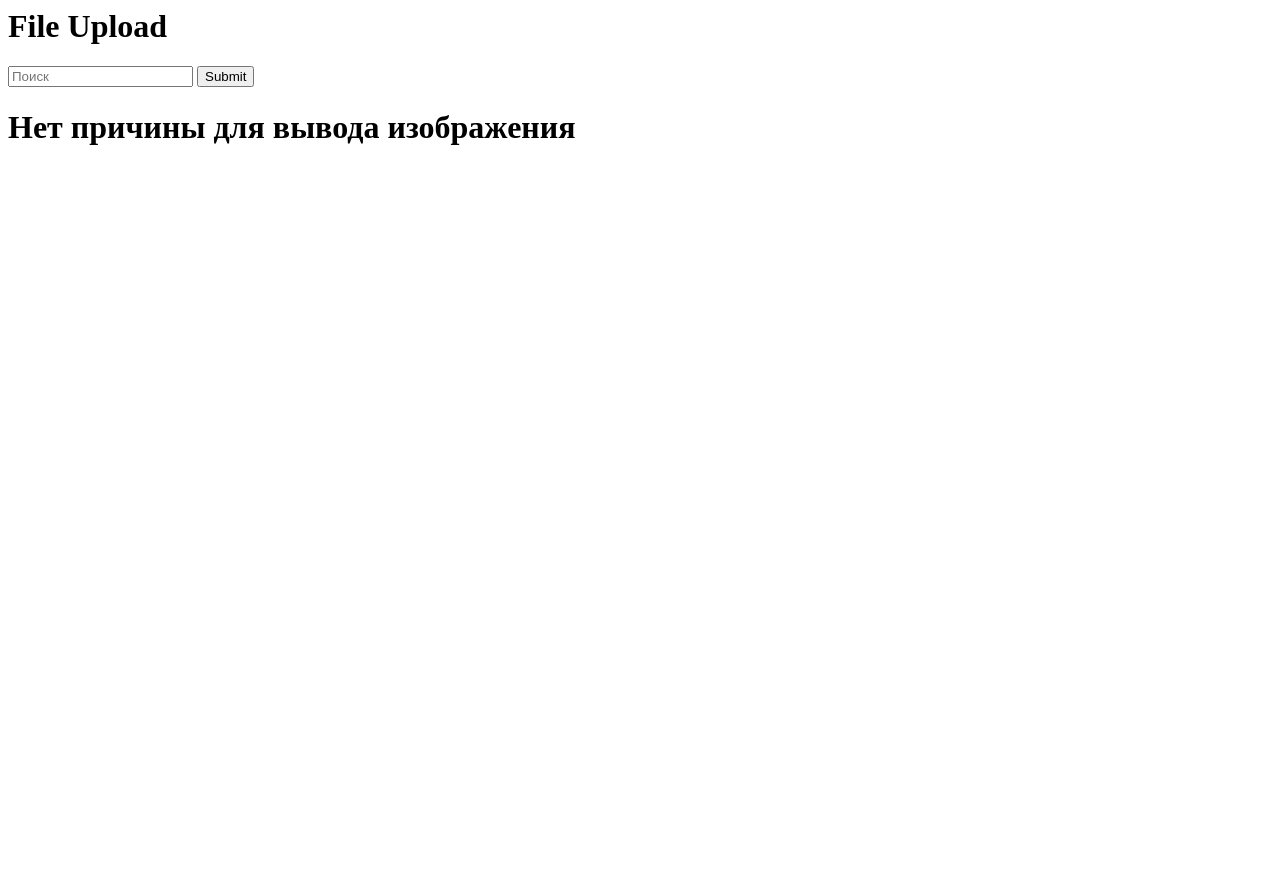
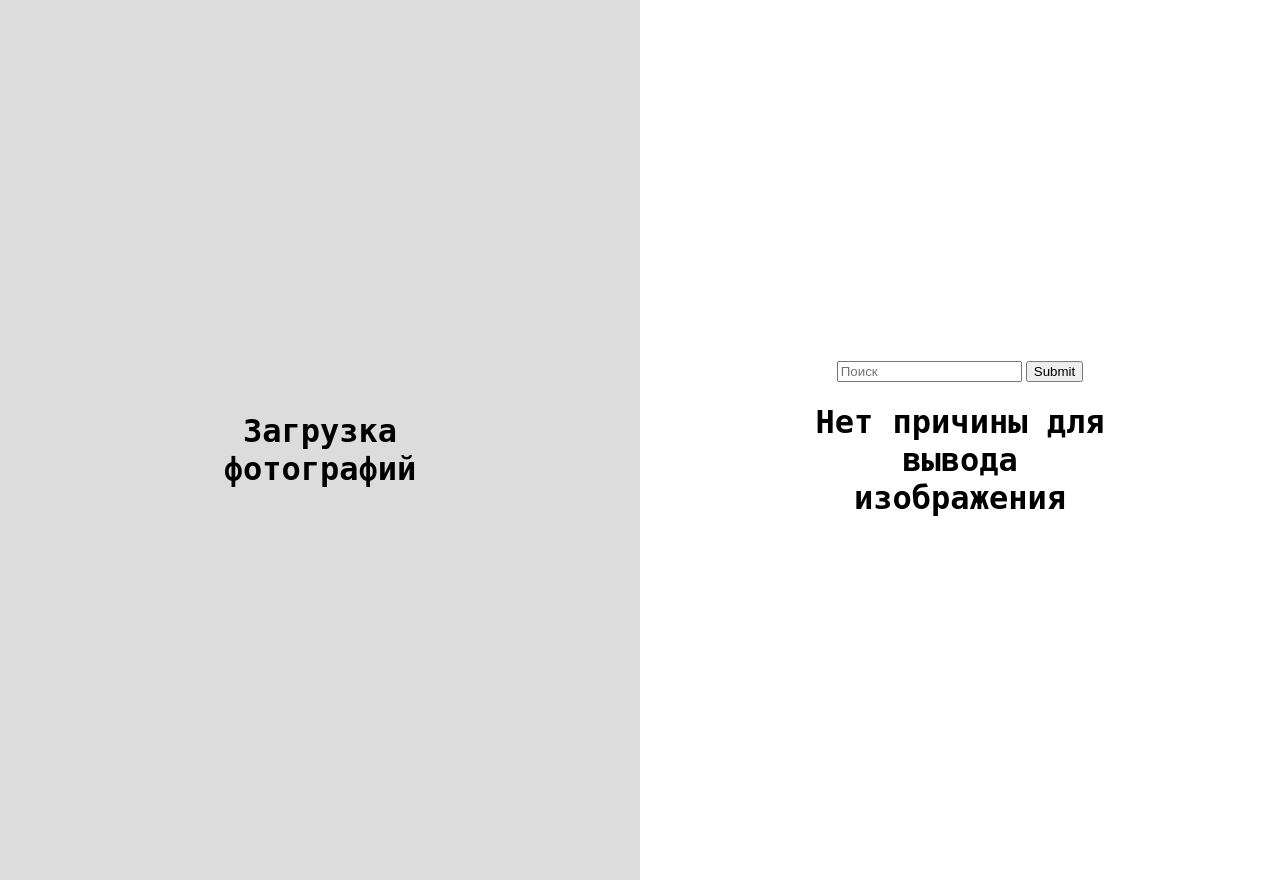
Before and after one commit to greenatom-foundation/API-interface-photo-storage, a Flask app: page / in a window 1280 px wide. Run offline with Flask 2, Linux system fonts and the light colour scheme; some libraries are stand-ins or nearby versions.

Commit message:
Работа над внешним видом страницы

```diff
--- /dev/null
+++ b/app/static/style.css
@@ -0,0 +1,39 @@
+/* Split the screen in half */
+.split {
+  height: 100%;
+  width: 50%;
+  position: fixed;
+  z-index: 1;
+  top: 0;
+  overflow-x: hidden;
+  padding-top: 20px;
+}
+
+/* Control the left side */
+.left {
+  left: 0;
+  background-color: #DCDCDC
+}
+
+/* Control the right side */
+.right {
+  right: 0;
+}
+
+/* If you want the content centered horizontally and vertically */
+.centered {
+  position: absolute;
+  top: 50%;
+  left: 50%;
+  transform: translate(-50%, -50%);
+  text-align: center;
+}
+
+/* Style the image inside the centered container, if needed */
+.centered img {
+  width: 100%;
+}
+
+h1 {
+	font-family: 'Roboto Mono', monospace;
+  }
--- a/app/templates/upload.html
+++ b/app/templates/upload.html
@@ -2,23 +2,32 @@
   <head>
       <meta charset="UTF-8">
     <title>Загрузка фото</title>
+    <link rel="stylesheet" href="static/style.css" />
     <link rel="stylesheet" href="https://cdnjs.cloudflare.com/ajax/libs/dropzone/5.7.1/min/dropzone.min.css">
     <script src="https://cdnjs.cloudflare.com/ajax/libs/dropzone/5.7.1/min/dropzone.min.js"></script>
   </head>
   <body>
-    <h1>File Upload</h1>
-    <form action="{{ url_for('upload_files') }}" class="dropzone">
-    </form>
+    <div class="split left">
+      <div class="centered">
+        <h1>Загрузка фотографий</h1>
+        <form action="{{ url_for('upload_files') }}" class="dropzone"></form>
+      </div>
+    </div>
 
+    <div class="split right">
+      <div class="centered">
         <form method="GET" action={{url_for('display')}}>
           <input placeholder="Поиск" name="id" type="search">
 		  <input type="submit">
 	    </form>
+
         {% if filename %}
           <img src="{{ url_for('send_file', filename=filename) }}" />
         {% else %}
           <h1>Нет причины для вывода изображения</h1>
         {% endif %}
+      </div>
+    </div>
 
   </body>
 </html>
```
Lines whose indentation alone changed are shown as unchanged.
